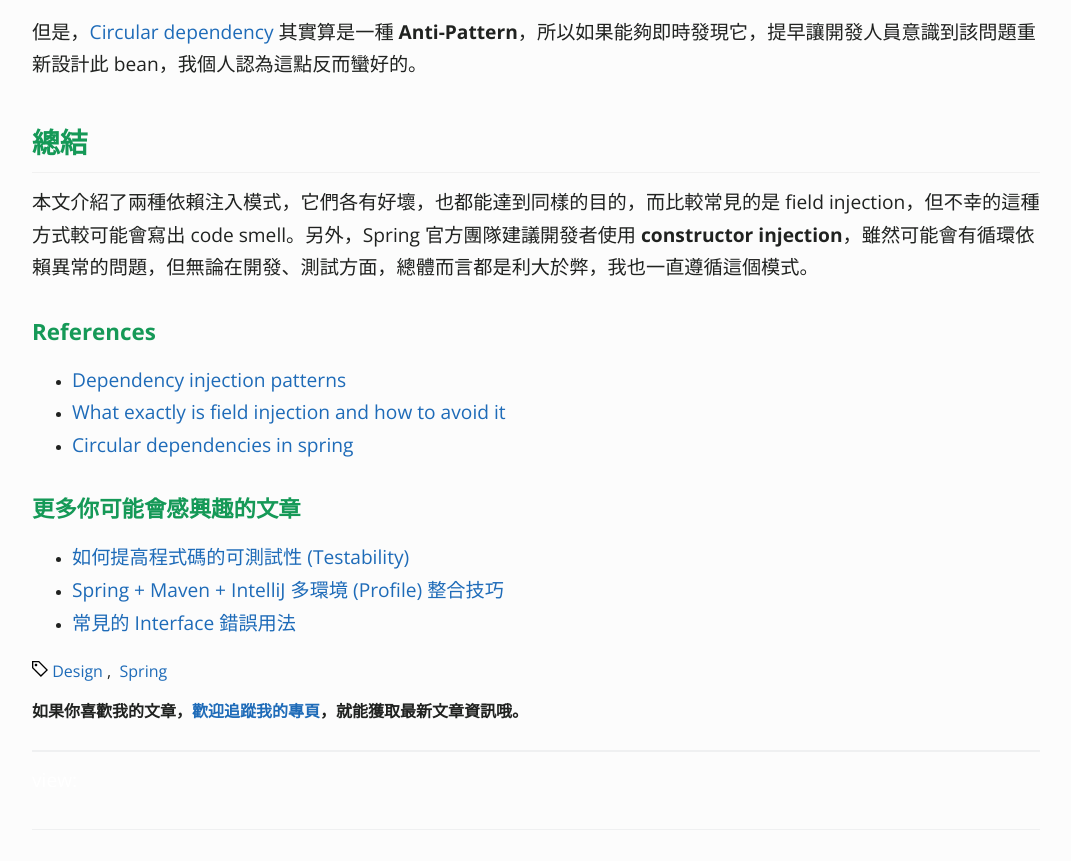
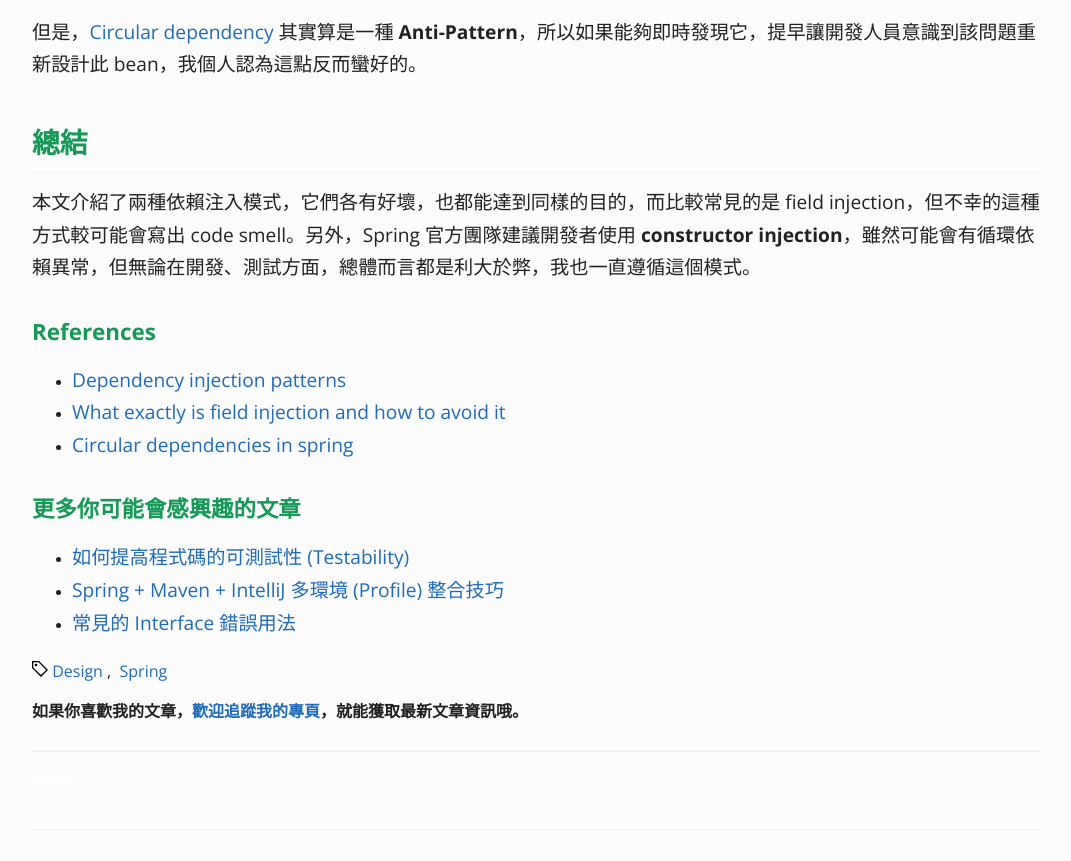
Before and after one commit to KaiSheng714/KaiSheng714.github.io, a Jekyll site: the page built from _posts/2022-02-25-analyzing-dependency-injection-patterns-in-spring.md, in a window 1280 px wide and 900 px high, scrolled down 4713 px, cut to the strip 39-900 px from the top of the window. Shown: the whole strip, without its empty margins (104-1175 px from the left). Built offline with Jekyll 4.4.1, drawn with Linux system fonts in a browser that asks for light colours; comment, search, counter and statistics services are not loaded.

Commit message:
spring-di

```diff
--- a/_posts/2022-02-25-analyzing-dependency-injection-patterns-in-spring.md
+++ b/_posts/2022-02-25-analyzing-dependency-injection-patterns-in-spring.md
@@ -148,7 +148,7 @@ public class HelloBeanTest {
 但是，[Circular dependency](https://en.wikipedia.org/wiki/Circular_dependency) 其實算是一種 **Anti-Pattern**，所以如果能夠即時發現它，提早讓開發人員意識到該問題重新設計此 bean，我個人認為這點反而蠻好的。
 
 ## **總結**
-本文介紹了兩種依賴注入模式，它們各有好壞，也都能達到同樣的目的，而比較常見的是 field injection，但不幸的這種方式較可能會寫出 code smell。另外，Spring 官方團隊建議開發者使用 **constructor injection**，雖然可能會有循環依賴異常的問題，但無論在開發、測試方面，總體而言都是利大於弊，我也一直遵循這個模式。
+本文介紹了兩種依賴注入模式，它們各有好壞，也都能達到同樣的目的，而比較常見的是 field injection，但不幸的這種方式較可能會寫出 code smell。另外，Spring 官方團隊建議開發者使用 **constructor injection**，雖然可能會有循環依賴異常，但無論在開發、測試方面，總體而言都是利大於弊，我也一直遵循這個模式。
 
 ### **References**
 - [Dependency injection patterns](https://kinbiko.com/java/dependency-injection-patterns/)
```
